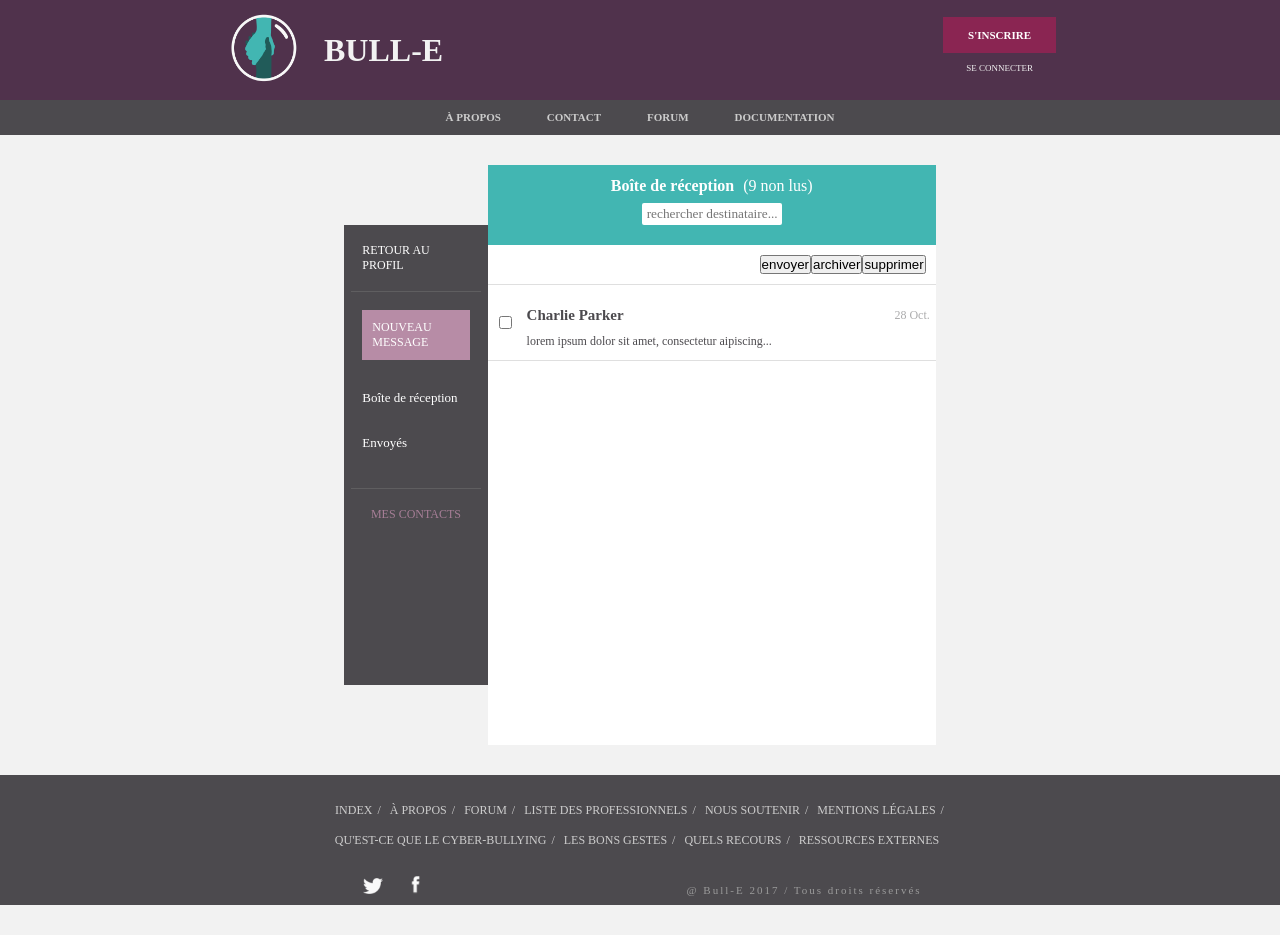
After one commit to jonathanSimonney/transversalProject, a PHP site: template views/connected/inbox.html.twig in a window 1280 px wide. The commit adds this page. Run offline with PHP 8.4, Linux system fonts and the light colour scheme; the template is opened without the code that fills it, so the values that code supplies are empty; some libraries are stand-ins or nearby versions; some web fonts are replaced.

Commit message:
user can now send message.

```diff
--- a/Controller/DefaultController.php
+++ b/Controller/DefaultController.php
@@ -119,7 +119,7 @@ class DefaultController extends BaseController
 
     public function showAccountPageAction()
     {
-       $data = [];
+        $data = [];
         $data['currentUser']['contact'] = $this->getAndSetContact();
         $this->simplyShowPage('connected/account.html.twig', $data);
     }
@@ -144,7 +144,7 @@ class DefaultController extends BaseController
         return $_SESSION['currentUser']['data']['contact'];
     }
 
-    private function simplyShowPage($pagePath, $data = [])
+    protected function simplyShowPage($pagePath, $data = [])
     {
         $data['loggedIn'] = false;
         if (isset($_SESSION['currentUser']))
--- a/Model/MailManager.php
+++ b/Model/MailManager.php
@@ -70,7 +70,7 @@ class MailManager extends BaseManager
 
             return $ret;
         }
-        return null;
+        return [];
     }
 
     public function getAllSentEmail($id)
@@ -87,7 +87,7 @@ class MailManager extends BaseManager
 
             return $ret;
         }
-        return null;
+        return [];
     }
 
     public function downloadPj($idMail)
--- a/config/config.yml
+++ b/config/config.yml
@@ -14,8 +14,8 @@ routes:
     login:                  'User:login:disconnected:post'
     changeData:             'User:changeData:connected:post'
     sendMessage:            'Message:sendMessage:connected:post'
-    getReceivedMessage:     'Message:getReceivedMessage:connected:get'
-    getSentMessage:         'Message:getSentMessage:connected:get'
+    # getReceivedMessage:     'Message:getReceivedMessage:connected:get'
+    # getSentMessage:         'Message:getSentMessage:connected:get'
     downloadPj:             'Message:downloadPj:connected:post'
     suppressMessage:        'Message:suppressMessage:connected:post'
     changeFreeSlot:         'Pro:changeFreeSlot:connected:post'
@@ -28,4 +28,6 @@ routes:
     rejectPro:              'Pro:suppressCandidate:connected:post'
     account:                'Default:showAccountPage:connected:get'
     accountModif:           'Default:showModifAccountPage:connected:get'
+    inbox:                  'Message:showInbox:connected:get'
+    showSendingMessageForm: 'Message:sendMessageForm:connected:get'
 defaut_route: 'home'
--- a/views/connected/account.html.twig
+++ b/views/connected/account.html.twig
@@ -8,7 +8,7 @@
                     <p><span>mon profil</span></p>
                 </a>
                 <div class="accountUnderline"></div>
-                <a href="inbox.html">
+                <a href="?action=inbox">
                     <p>messagerie</p>
                 </a>
                 <div class="accountUnderline"></div>
--- /dev/null
+++ b/views/connected/inbox.html.twig
@@ -0,0 +1,65 @@
+{%  extends 'layout.html.twig' %}
+
+{% block content %}
+<div class="profileMain">
+    <div class="accountMenu">
+        <div class="accountSelect">
+            <a href="?action=account">
+                <p><span>retour au profil</span></p>
+            </a>
+            <div class="accountUnderline"></div>
+            <a href="#" id="writeNewMessage">
+                <p class="newMsg">nouveau message</p>
+            </a>
+            <div class="categories">
+                <div>
+                    <a href="?action=inbox"><span class="categoriesName">Boîte de réception</span></a>
+                </div>
+                <div>
+                    <a href="invalid!"><span class="categoriesName">Envoyés</span></a>
+                </div>
+            </div>
+            <div class="accountUnderline"></div>
+            <a href="#">
+                <p>mes contacts</p>
+            </a>
+        </div>
+        {% for key, name in currentUser['contact'] %}
+            <div class="accountContacts">
+                <span>{{ key }}</span>
+                <span class="status">disponible</span>
+            </div>
+        {% endfor %}
+    </div>
+    <div class="accountContent" id="receptor">
+        <div class="topPart">
+            <div>
+                <span>Boîte de réception</span> (9 non lus)</div>
+            <!-- TODO ADD NUMBER OF UNSEEN MESSAGES -->
+            <div>
+                <input type="text" placeholder="rechercher destinataire...">
+            </div>
+        </div>
+        <div class="inboxInfo">
+            <div class="inboxActions">
+                <button>envoyer</button><button>archiver</button><button>supprimer</button>
+            </div>
+            <div class="inboxUnderline"></div>
+            <div class="typeOfInfo">
+                <input type="checkbox" id="selectedMail" class="checkbox" value="mail">
+                <div class="content">
+                    <div class="nameDate">
+                        <span class="name">Charlie Parker</span><span class="date">28 Oct.</span>
+                        <!-- TODO ADD USERNAME AND DATE -->
+                    </div>
+                    <p>lorem ipsum dolor sit amet, consectetur aipiscing...</p>
+                    <!-- TODO ADD CONTENT OF MESSAGE -->
+                </div>
+            </div>
+            <div class="inboxUnderline"></div>
+        </div>
+    </div>
+</div>
+
+    <script src="web/JS/connected/inbox.js"></script>
+{% endblock %}
--- /dev/null
+++ b/web/JS/connected/inbox.js
@@ -0,0 +1,16 @@
+$('#writeNewMessage').click(function (e) {
+    e.preventDefault();
+    openModal('?action=showSendingMessageForm', $('#receptor'), function () {
+        $('#sendForm').submit(function (event) {
+            event.preventDefault();
+            asynchronousTreatment('?action=sendMessage', new FormData(this), function(request){
+                var answer = JSON.parse(request.responseText);
+                if (answer['formOk']){
+                    location.reload();
+                }else{
+                    //todo treat and display error!
+                }
+            });//didn't manage to make it work with jquery...
+        })
+    });
+});
--- a/web/JS/whole.js
+++ b/web/JS/whole.js
@@ -14,6 +14,7 @@ function jqueryAsynchronousTreatment(path, data, responseFunction, successFunc,
     $.ajax({
         url: path,
         type: 'post',
+        processData:false,
         dataType: 'json',
         data: data,
         success: function(serverData, statut) {
```
Also changed, not shown: Controller/MessageController.php (+23 -5 lines), views/connected/sendMessageForm.html.twig (added, +26 -0 lines).
